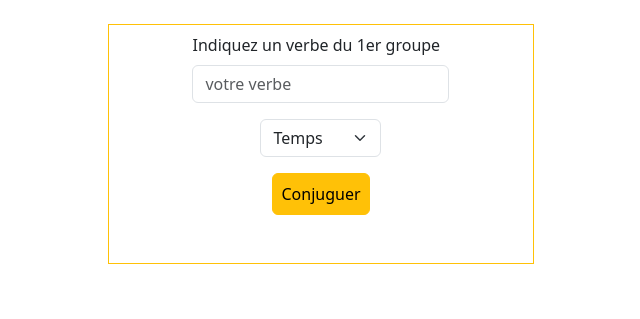
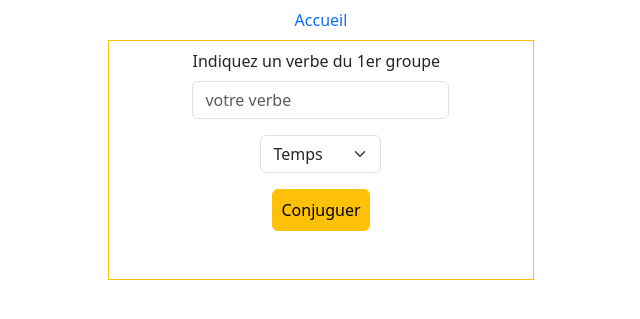
Before and after one commit to Bowlito/php-web, a PHP site: page /php-web/tp_julien/first_page.php in a window 1280 px wide. Shown: the top 319 px of the page, without its empty margins (319-959 px from the left). Run offline with PHP 8.4, Linux system fonts and the light colour scheme; some libraries are stand-ins or nearby versions.

Commit message:
bouton acceuil en fichier partiel

```diff
--- /dev/null
+++ b/tp_julien/_home.php
@@ -0,0 +1,7 @@
+<nav>
+    <ul class="nav">
+        <li class="nav-item">
+            <a class="nav-link" href="first_page.php">Accueil</a>
+        </li>
+    </ul>
+</nav>
--- a/tp_julien/first_page.php
+++ b/tp_julien/first_page.php
@@ -33,7 +33,14 @@ if ($_SERVER['REQUEST_METHOD'] == 'POST') {
     <title>Document</title>
 </head>
 
-<body class="d-flex mt-4">
+<body class="row justify-content-around">
+    <div class="d-flex justify-content-around">
+        <?php
+        include "./_home.php"
+        ?>
+    </div>
+    <div class="d-flex">
+
         <div class="col-4"></div>
         <form method="post" class="d-flex flex-column col-4 p-2 align-items-center border border-warning ">
             <div class="mb-3">
@@ -72,6 +79,9 @@ if ($_SERVER['REQUEST_METHOD'] == 'POST') {
             </ul>
         </form>
         <div class="col-4"></div>
+    </div>
+
+
 </body>
 
 </html>
```
Lines whose indentation alone changed are shown as unchanged.
